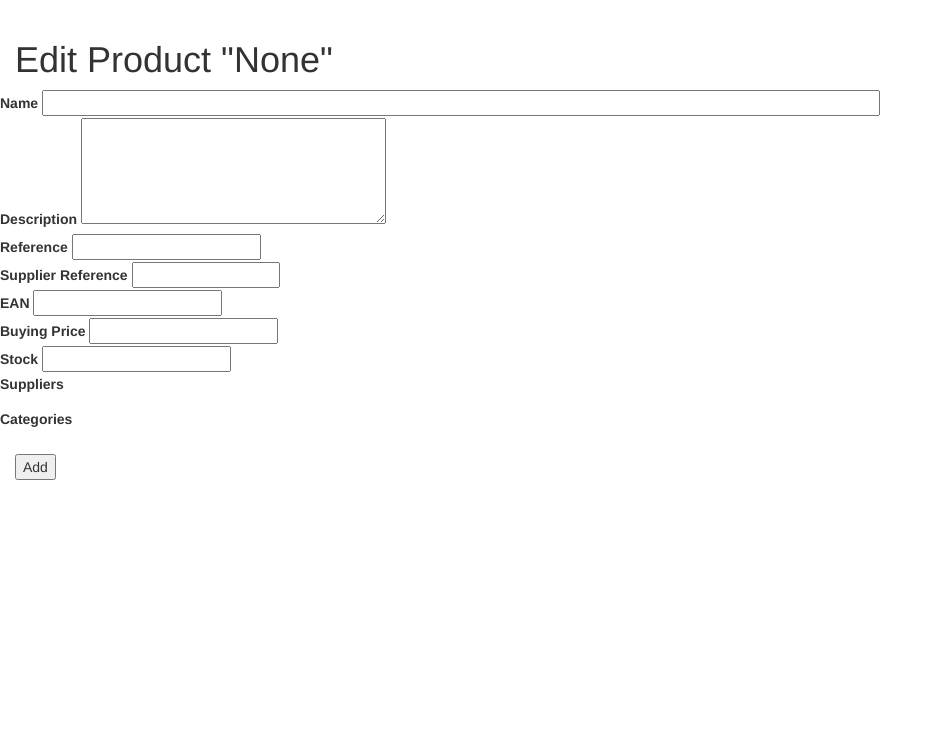
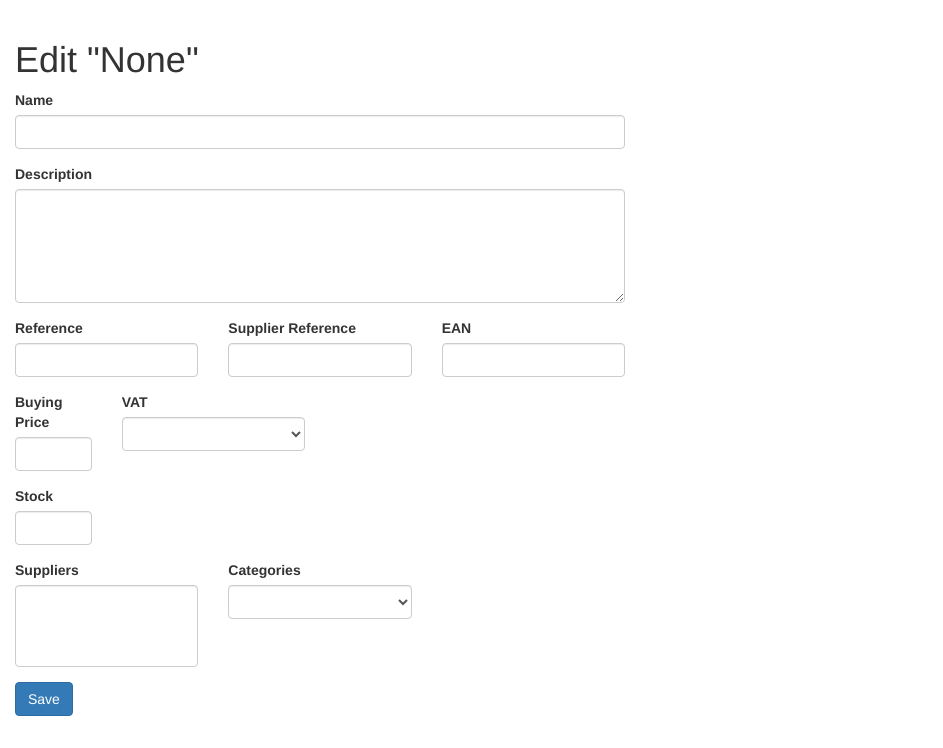
Before and after one commit to oeilgauche/vicuna, a Flask app: template app/templates/products/edit.html in a window 1280 px wide. Shown: the part 52-800 px from the top of the page, without its empty margins (0-943 px from the left). Run offline with Flask 2, Linux system fonts and the light colour scheme; the template is opened without the code that fills it: values that come from a table or form of the project are taken from there, others are empty; some libraries are stand-ins or nearby versions.

Commit message:
Bootstrap / Product Edit with VAT

```diff
--- a/app/helpers/helpers.py
+++ b/app/helpers/helpers.py
@@ -4,4 +4,8 @@ def to_int(num):
 
 def to_dec(num):
 	"""Convert to decimal after being retrieved from DB"""
+	return float(num) / 100
+
+def to_dec_string(num):
+	"""Convert to decimal after being retrieved from DB"""
 	return "%.2f" % (float(num) / 100)
--- a/app/products/forms.py
+++ b/app/products/forms.py
@@ -13,14 +13,12 @@ class AddProduct(Form):
 	buying_price = DecimalField('Buying Price', validators=[DataRequired()])
 	ean = IntegerField('EAN', validators=[DataRequired()])
 	description = TextAreaField('Description')
+	vat = SelectField('VAT', coerce=int, validators=[(DataRequired())])
 	suppliers = SelectMultipleField('Suppliers',
 									option_widget=widgets.CheckboxInput(),
-									widget=widgets.ListWidget(prefix_label=False),
 									coerce=int,
 									validators=[DataRequired()])
-	categories = SelectMultipleField('Categories',
-									option_widget=widgets.CheckboxInput(),
-									widget=widgets.ListWidget(prefix_label=False),
+	categories = SelectField('Categories',
 									coerce=int,
 									validators=[DataRequired()])
 	stock = DecimalField('Stock', validators=[DataRequired()])
--- a/app/products/models.py
+++ b/app/products/models.py
@@ -13,8 +13,12 @@ class Product(db.Model):
 	buying_price = db.Column(db.Integer)
 	ean = db.Column(db.Integer)
 	description = db.Column(db.Text)
+
+	vat_id = db.Column(db.Integer, db.ForeignKey('VAT.id'))
+	vat = db.relationship('VAT',
+							backref=db.backref('products'))
+
 	category_id = db.Column(db.Integer, db.ForeignKey('category.id'))
-
 	category = db.relationship('Category',
 							backref=db.backref('products', order_by=id))
 
--- a/app/templates/products/edit.html
+++ b/app/templates/products/edit.html
@@ -1,86 +1,93 @@
-<!-- extend base layout -->
 {% extends "backend/base.html" %}
 
 {% block content %}
-	<h1>Edit Product "{{ form.name.data }}"</h1>
+	<h1>Edit "{{ form.name.data }}"</h1>
 	{% include "backend/flash.html" %}
 	<form method="post" action="" name="add">
 	    {{ form.hidden_tag() }}
-	    <div class="row">
-	    	<div class="small-10 columns">
-	    		{{ form.name.label }} {{ form.name(size=100) }}
+	    <div class="row form-group">
+	    	<div class="col-md-6">
+	    		{{ form.name.label }} {{ form.name(class_="form-control") }}
 	    		{% for error in form.name.errors %}
 	    			<small class="error">{{ error }}</small>
                 {% endfor %}
 	    	</div>
 	    </div>
 
-	    <div class="row">
-	    	<div class="small-12 columns">
-	    		{{ form.description.label }} {{ form.description(cols="35", rows="5") }}
+	    <div class="row form-group">
+	    	<div class="col-md-6">
+	    		{{ form.description.label }} {{ form.description(cols="35", rows="5", class_="form-control") }}
 	    		{% for error in form.description.errors %}
 	    			<small class="error">{{ error }}</small>
                 {% endfor %}
 	    	</div>
 	    </div>
 
-	    <div class="row">
-	    	<div class="small-4 columns">
-	    		{{ form.reference.label }} {{ form.reference(size=15) }}
+	    <div class="row form-group">
+	    	<div class="col-md-2">
+	    		{{ form.reference.label }} {{ form.reference(size=15, class_="form-control") }}
 	    		{% for error in form.reference.errors %}
 	    			<small class="error">{{ error }}</small>
                 {% endfor %}
 	    	</div>
-	    	<div class="small-4 columns">
-	    		{{ form.supplier_reference.label }} {{ form.supplier_reference(size=15) }}
+	    	<div class="col-md-2">
+	    		{{ form.supplier_reference.label }} {{ form.supplier_reference(size=15, class_="form-control") }}
 	    		{% for error in form.supplier_reference.errors %}
 	    			<small class="error">{{ error }}</small>
                 {% endfor %}
 	    	</div>
-	    	<div class="small-4 columns">
-	    		{{ form.ean.label }} {{ form.ean(size=13) }}
+	    	<div class="col-md-2">
+	    		{{ form.ean.label }} {{ form.ean(size=13, class_="form-control") }}
 	    		{% for error in form.ean.errors %}
 	    			<small class="error">{{ error }}</small>
                 {% endfor %}
 	    	</div>
 	    </div>
 
-	    <div class="row">
-	    	<div class="small-4 columns">
-	    		{{ form.buying_price.label }} {{ form.buying_price(size=6) }}
+	    <div class="row form-group">
+	    	<div class="col-md-1">
+	    		{{ form.buying_price.label }} {{ form.buying_price(size=6, class_="form-control") }}
 	    		{% for error in form.buying_price.errors %}
+	    			<small class="error">{{ error }}</small>
+                {% endfor %}
+	    	</div>
+	    	<div class="col-md-2">
+	    		{{ form.vat.label }} {{ form.vat(class_="form-control") }}
+	    		{% for error in form.vat.errors %}
 	    			<small class="error">{{ error }}</small>
                 {% endfor %}
 	    	</div>
 	    </div>
 
-	    <div class="row">
-	    	<div class="small-4 columns">
-	    		{{ form.stock.label }} {{ form.stock(size=6) }}
+	    <div class="row form-group">
+	    	<div class="col-md-1">
+	    		{{ form.stock.label }} {{ form.stock(size=6, class_="form-control") }}
 	    		{% for error in form.stock.errors %}
 	    			<small class="error">{{ error }}</small>
                 {% endfor %}
 	    	</div>
 	    </div>
 
-	    <div class="row">
-	    	<div class="small-4 columns">
-	    		{{ form.suppliers.label }} {{ form.suppliers() }}
+	    <div class="row form-group">
+	    	<div class="col-md-2">
+
+	    		{{ form.suppliers.label }} {{ form.suppliers(class_="form-control") }}
 	    		{% for error in form.suppliers.errors %}
 	    			<small class="error">{{ error }}</small>
                 {% endfor %}
+
 	    	</div>
-	    	<div class="small-4 columns end">
-	    		{{ form.categories.label }} {{ form.categories() }}
+	    	<div class="col-md-2">
+
+	    		{{ form.categories.label }} {{ form.categories(class_="form-control") }}
 	    		{% for error in form.categories.errors %}
 	    			<small class="error">{{ error }}</small>
                 {% endfor %}
+
 	    	</div>
 	    </div>
 
-<p>{{ cat.id }}</p>
-
-	    <button type="submit" value="Add">Add</button>
+	    <button type="submit" class="btn btn-primary" value="Save">Save</button>
 	</form>
 
 
--- a/app/templates/products/list.html
+++ b/app/templates/products/list.html
@@ -2,10 +2,10 @@
 {% extends "backend/base.html" %}
 
 {% block content %}
+<h1>Products <small><a href="{{ url_for('products.product_add') }}" class="btn btn-primary btn-xs">Add</a></small></h1>
+
 <div class="row">
-	<h1>Products</h1>
-	<div class="col-md-8">
-		<a href="{{ url_for('products.product_add') }}" class="btn btn-primary">Add</a>
+	<div class="col-md-8 col-md-offset-2">
 		{% include "backend/flash.html" %}
 
 		<table class="table table-striped table-hover table-condensed">
```
Also changed, not shown: app/products/views.py (+17 -12 lines), app/templates/products/add.html (+16 -10 lines), app/templates/products/view.html (+16 -8 lines), app/templates/settings/settings.html (+10 -10 lines), app/templates/suppliers/add.html (+13 -13 lines), app/templates/suppliers/edit.html (+34 -13 lines), app/templates/suppliers/list.html (+7 -6 lines), app/templates/suppliers/view.html (+7 -5 lines).
